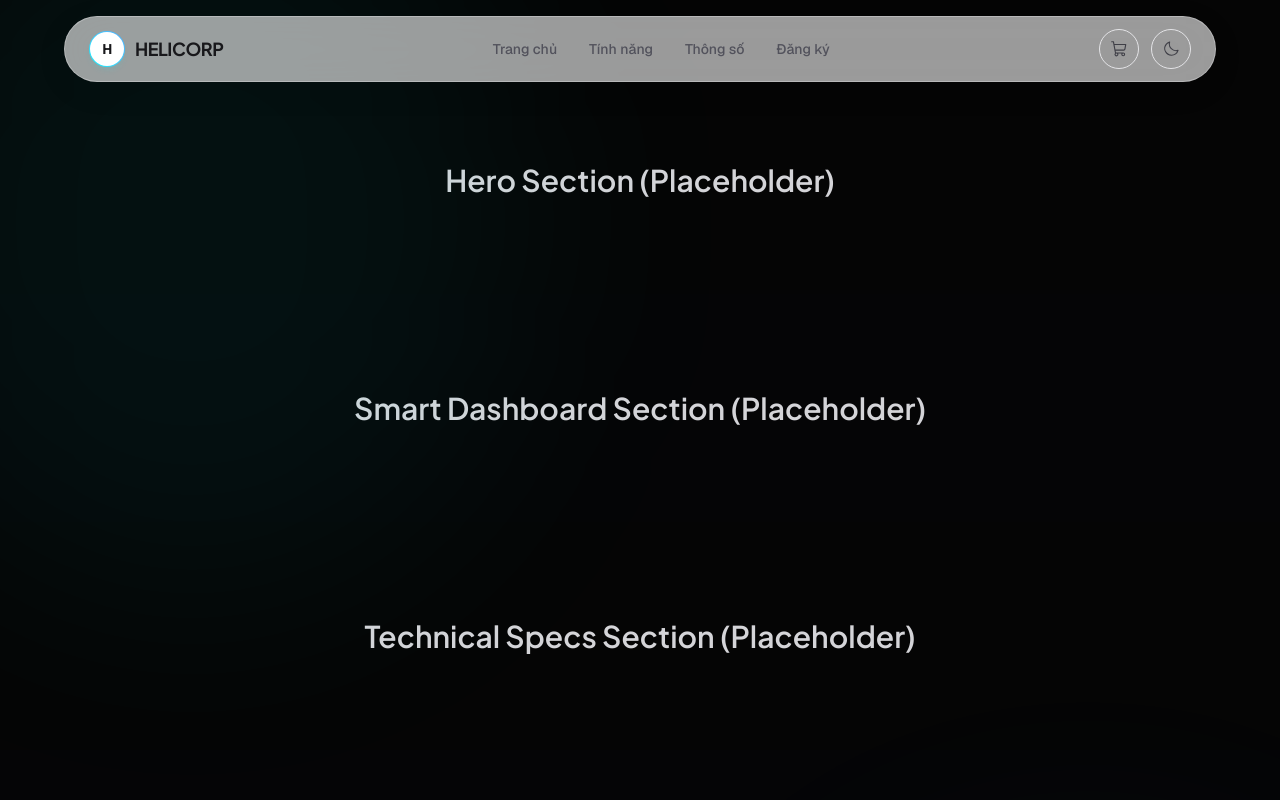
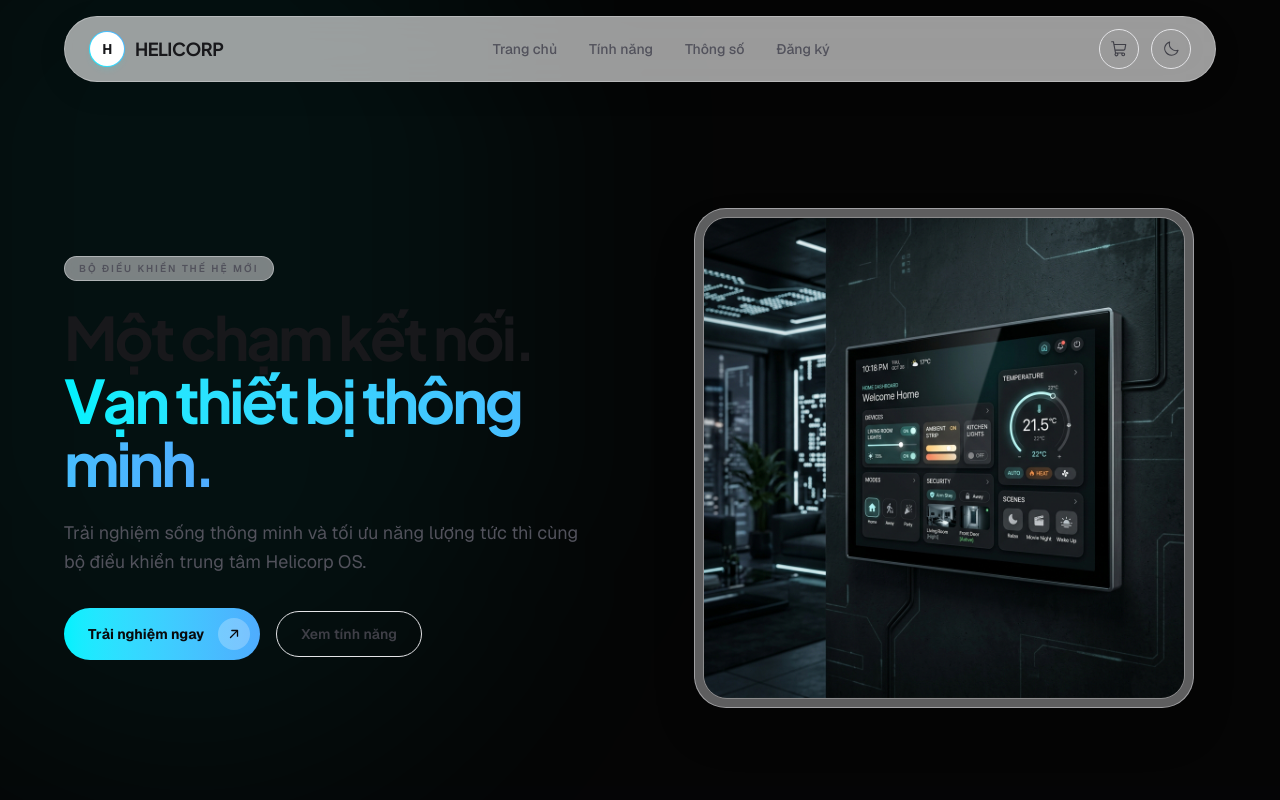
Before and after one commit to DT180888/HELICORP_landingpageTest, a React (Vite) app: page / in a window 1280 px wide. Shown: the top 800 px of the page. Built offline with nearby package versions, Linux system fonts and the light colour scheme.

Commit message:
feat: build hero section with scrollytelling animations

```diff
--- a/src/sections/Hero.tsx
+++ b/src/sections/Hero.tsx
@@ -1,15 +1,145 @@
 import React from 'react';
+import { motion } from 'motion/react';
+import { ArrowUpRight } from '@phosphor-icons/react';
+import hubDeviceImg from '../assets/hub_device.webp';
 
 /**
- * Hero section component placeholder.
- * Will be fully implemented in Giai đoạn 3A.
+ * Component Hero đại diện cho phần đầu trang giới thiệu sản phẩm.
+ * Hiển thị tiêu đề chính, mô tả ngắn gọn dưới 20 từ, các nút kêu gọi hành động (CTAs)
+ * và mô hình 3D của thiết bị trung tâm được tạo tự động.
+ * Sử dụng thư viện Framer Motion để tạo hiệu ứng xuất hiện mượt mà.
  *
- * @returns {JSX.Element} The rendered Hero placeholder.
+ * @returns {JSX.Element} Giao diện khối Hero.
  */
 export const Hero = React.memo(function Hero() {
+
+  /**
+   * Cuộn mượt mà xuống phần tính năng (Bảng điều khiển).
+   */
+  const handleLearnMore = () => {
+    const element = document.getElementById('dashboard');
+    if (element) {
+      const offset = 90;
+      const bodyRect = document.body.getBoundingClientRect().top;
+      const elementRect = element.getBoundingClientRect().top;
+      const elementPosition = elementRect - bodyRect;
+      const offsetPosition = elementPosition - offset;
+
+      window.scrollTo({
+        top: offsetPosition,
+        behavior: 'smooth',
+      });
+    }
+  };
+
   return (
-    <section className="py-24 text-center">
-      <h2 className="text-3xl font-semibold text-zinc-300">Hero Section (Placeholder)</h2>
+    <section
+      id="hero"
+      className="relative min-h-[90dvh] flex items-center justify-center pt-24 md:pt-32 pb-16 px-6 overflow-hidden"
+    >
+      <div className="max-w-6xl mx-auto w-full grid grid-cols-1 md:grid-cols-2 gap-16 items-center z-10">
+
+        {/* Khối nội dung bên trái (Left Side Copy) */}
+        <div className="flex flex-col items-start text-left gap-6">
+
+          {/* Eyebrow Tag (Chỉ dùng tối đa 1 chiếc cho toàn bộ phần đầu trang) */}
+          <motion.div
+            initial={{ opacity: 0, y: 15 }}
+            animate={{ opacity: 1, y: 0 }}
+            transition={{ duration: 0.6, ease: [0.16, 1, 0.3, 1] }}
+            className="inline-flex items-center px-3.5 py-1 rounded-full border border-zinc-200/50 dark:border-white/10 bg-zinc-100/50 dark:bg-white/5 backdrop-blur-md"
+          >
+            <span className="text-[10px] uppercase tracking-[0.2em] font-semibold text-zinc-600 dark:text-zinc-400 font-sans">
+              BỘ ĐIỀU KHIỂN THẾ HỆ MỚI
+            </span>
+          </motion.div>
+
+          {/* Tiêu đề chính (Headline) */}
+          <motion.h1
+            initial={{ opacity: 0, y: 20, filter: 'blur(8px)' }}
+            animate={{ opacity: 1, y: 0, filter: 'blur(0px)' }}
+            transition={{ duration: 0.8, delay: 0.1, ease: [0.16, 1, 0.3, 1] }}
+            className="text-4xl sm:text-5xl lg:text-6xl font-bold tracking-tighter leading-[1.05] text-zinc-900 dark:text-white font-display"
+          >
+            Một chạm kết nối.<br />
+            <span className="text-transparent bg-clip-text bg-linear-to-r from-accent-teal to-accent-blue">
+              Vạn thiết bị thông minh.
+            </span>
+          </motion.h1>
+
+          {/* Mô tả ngắn gọn (Đúng 18 từ theo quy chuẩn hiệu năng) */}
+          <motion.p
+            initial={{ opacity: 0, y: 20 }}
+            animate={{ opacity: 1, y: 0 }}
+            transition={{ duration: 0.8, delay: 0.2, ease: [0.16, 1, 0.3, 1] }}
+            className="text-base sm:text-lg text-zinc-600 dark:text-zinc-400 leading-relaxed max-w-[45ch] font-sans"
+          >
+            Trải nghiệm sống thông minh và tối ưu năng lượng tức thì cùng bộ điều khiển trung tâm Helicorp OS.
+          </motion.p>
+
+          {/* Cặp nút CTAs (Nút chính sử dụng định dạng Button-in-Button) */}
+          <motion.div
+            initial={{ opacity: 0, y: 20 }}
+            animate={{ opacity: 1, y: 0 }}
+            transition={{ duration: 0.8, delay: 0.3, ease: [0.16, 1, 0.3, 1] }}
+            className="flex flex-row items-center gap-4 mt-2"
+          >
+
+            {/* CTA chính với cấu trúc lồng vòng tròn icon */}
+            <button
+              onClick={handleLearnMore}
+              className="group pl-6 pr-2.5 py-2.5 rounded-full bg-linear-to-r from-accent-teal to-accent-blue text-zinc-950 font-bold text-sm flex items-center gap-3.5 hover:shadow-lg hover:shadow-accent-teal/20 transition-all duration-300 active:scale-[0.98] cursor-pointer"
+            >
+              <span>Trải nghiệm ngay</span>
+              <span className="w-8 h-8 rounded-full bg-white/25 dark:bg-black/10 flex items-center justify-center group-hover:translate-x-1 group-hover:-translate-y-[1px] transition-transform duration-300">
+                <ArrowUpRight size={14} weight="bold" />
+              </span>
+            </button>
+
+            {/* CTA phụ */}
+            <button
+              onClick={handleLearnMore}
+              className="px-6 py-3 rounded-full border border-zinc-200 dark:border-zinc-800 text-zinc-700 dark:text-zinc-300 text-sm font-semibold hover:bg-zinc-100 dark:hover:bg-zinc-900/50 active:scale-[0.98] transition-all duration-300 cursor-pointer"
+            >
+              Xem tính năng
+            </button>
+
+          </motion.div>
+
+        </div>
+
+        {/* Khối hình ảnh bên phải (Right Side mockup với hiệu ứng bay lơ lửng) */}
+        <motion.div
+          initial={{ opacity: 0, scale: 0.95, filter: 'blur(8px)' }}
+          animate={{ opacity: 1, scale: 1, filter: 'blur(0px)' }}
+          transition={{ duration: 1, delay: 0.2, ease: [0.16, 1, 0.3, 1] }}
+          className="relative flex items-center justify-center"
+        >
+          {/* Vòng hào quang sáng phía sau (Glow Background) */}
+          <div className="absolute w-72 h-72 rounded-full bg-accent-teal/10 blur-[80px] -z-10 animate-pulse" />
+
+          {/* Thùng chứa kép Double-Bezel cho ảnh thiết bị */}
+          <div className="p-2 rounded-2xl bg-zinc-200/40 dark:bg-white/5 border border-zinc-200/50 dark:border-white/10 shadow-2xl">
+            <motion.div
+              animate={{ y: [0, -10, 0] }}
+              transition={{
+                duration: 6,
+                repeat: Infinity,
+                ease: 'easeInOut',
+              }}
+              className="rounded-xl overflow-hidden border border-zinc-300/40 dark:border-white/10"
+            >
+              <img
+                src={hubDeviceImg}
+                alt="Bộ điều khiển thông minh Helicorp Hub"
+                className="w-full max-w-[480px] h-auto object-cover"
+                loading="eager"
+              />
+            </motion.div>
+          </div>
+        </motion.div>
+
+      </div>
     </section>
   );
 });
```
Also changed, not shown: src/assets/hub_device.webp (added).
